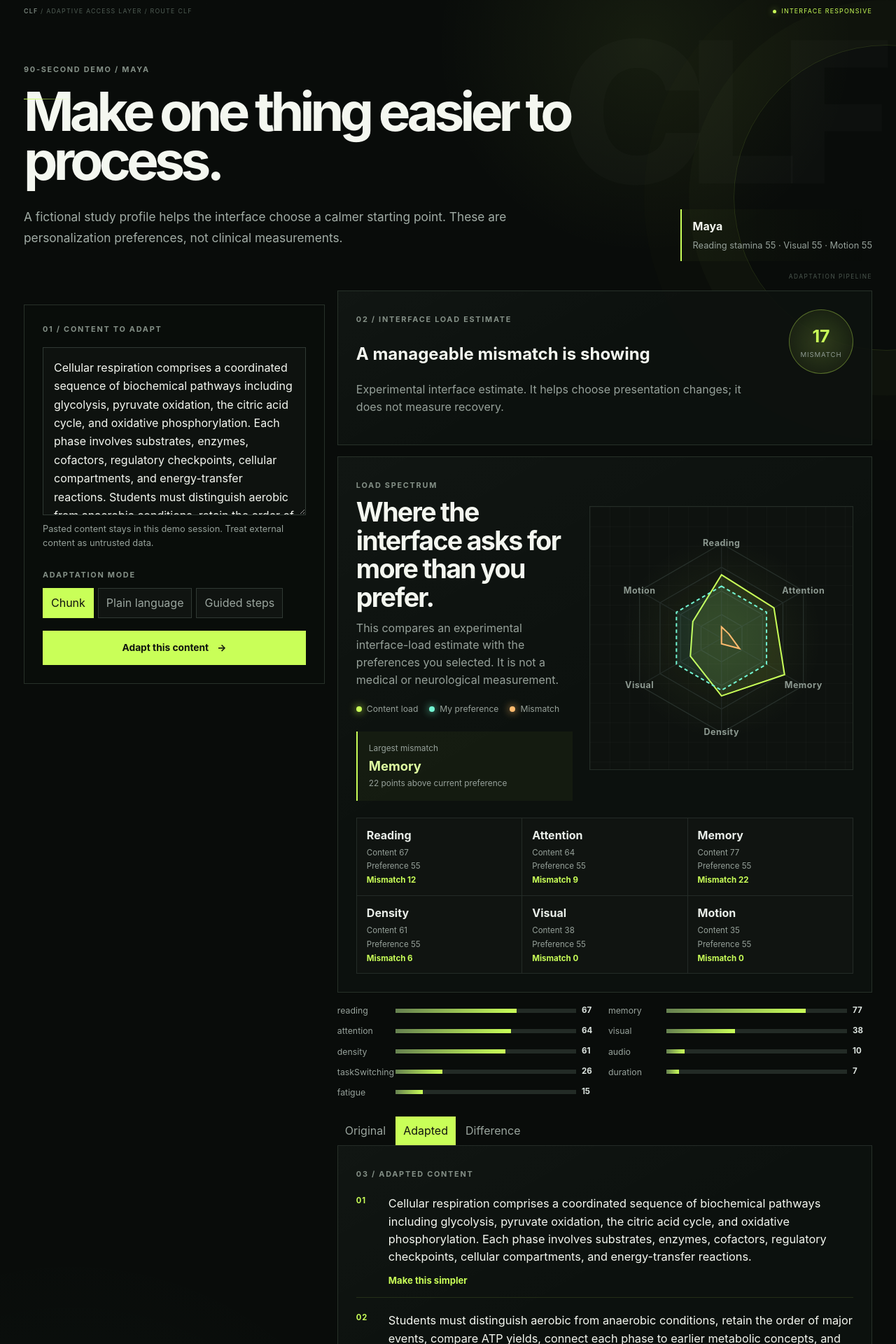
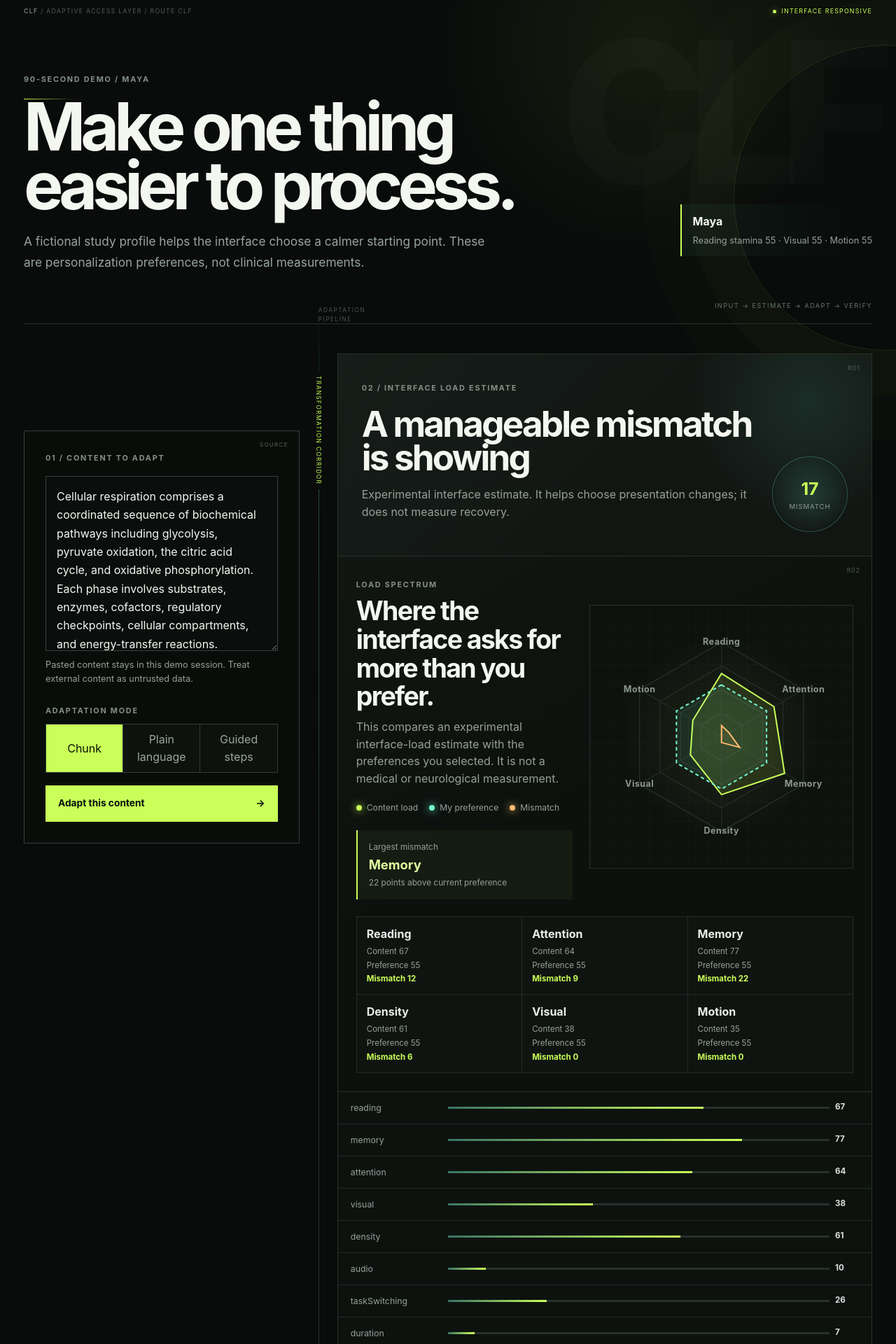
Before and after one commit to ahpa5246-lgtm/cognitive-load-firewall, a Next.js app: page /demo in a window 1280 px wide. Shown: the part 80-2000 px from the top of the page at 70% size. Built offline with nearby package versions, Linux system fonts and the light colour scheme.

Commit message:
CLF-V1: shape the demo as a focus corridor (#3)
* style: add focus corridor for demo

* style: load route-scoped demo experience

* docs: define demo design acceptance

```diff
--- /dev/null
+++ b/app/demo-experience.css
@@ -0,0 +1,461 @@
+/* CLF-V1 — Focus Corridor
+   A route-scoped experience layer for the deterministic demo.
+   No assets, scripts, fonts, or libraries: the signature effect is layout and state. */
+
+[data-route="/demo"] {
+  --route-accent: #73f5d3;
+  --route-accent-rgb: 115, 245, 211;
+  --corridor-line: rgba(115, 245, 211, 0.28);
+  --corridor-soft: rgba(115, 245, 211, 0.055);
+  padding-bottom: 96px;
+}
+
+[data-route="/demo"]::after {
+  background: linear-gradient(90deg, var(--route-accent), transparent);
+}
+
+[data-route="/demo"] .demo-header {
+  position: relative;
+  align-items: end;
+  min-height: 390px;
+  padding: 82px 0 54px;
+  border-bottom: 1px solid #26322c;
+}
+
+[data-route="/demo"] .demo-header::before {
+  content: "INPUT  →  ESTIMATE  →  ADAPT  →  VERIFY";
+  position: absolute;
+  inset: auto 0 18px auto;
+  color: #65736b;
+  font-size: 0.58rem;
+  letter-spacing: 0.15em;
+  white-space: nowrap;
+}
+
+[data-route="/demo"] .demo-header > div:first-child {
+  max-width: 900px;
+}
+
+[data-route="/demo"] .demo-header h1 {
+  max-width: 850px;
+  margin: 18px 0 24px;
+  font-size: clamp(3.8rem, 7.4vw, 7.7rem);
+  line-height: 0.88;
+  letter-spacing: -0.074em;
+  text-wrap: balance;
+}
+
+[data-route="/demo"] .demo-header .lede {
+  max-width: 680px;
+  color: #98a59d;
+  line-height: 1.75;
+}
+
+[data-route="/demo"] .profile-chip {
+  min-width: 270px;
+  margin-bottom: 42px;
+  border-left-color: var(--route-accent);
+  background: linear-gradient(90deg, var(--corridor-soft), transparent);
+}
+
+[data-route="/demo"] .workspace {
+  position: relative;
+  grid-template-columns: minmax(270px, 0.68fr) minmax(0, 1.32fr);
+  gap: 54px;
+  padding-top: 42px;
+}
+
+[data-route="/demo"] .workspace::before {
+  content: "";
+  position: absolute;
+  top: 42px;
+  bottom: 0;
+  left: calc((100% - 54px) * 0.34 + 27px);
+  width: 1px;
+  background: linear-gradient(transparent, var(--corridor-line) 8%, #29342e 34%, #29342e 90%, transparent);
+}
+
+[data-route="/demo"] .workspace::after {
+  content: "TRANSFORMATION CORRIDOR";
+  position: absolute;
+  top: 67px;
+  left: calc((100% - 54px) * 0.34 + 27px);
+  padding: 7px 0;
+  color: var(--route-accent);
+  background: #090c0a;
+  font-size: 0.52rem;
+  letter-spacing: 0.17em;
+  writing-mode: vertical-rl;
+  transform: translateX(-50%);
+}
+
+[data-route="/demo"] .input-panel {
+  top: 110px;
+  padding: 30px;
+  border-color: #34413a;
+  background:
+    linear-gradient(160deg, var(--corridor-soft), transparent 42%),
+    #0d120f;
+}
+
+[data-route="/demo"] .input-panel::after {
+  content: "SOURCE";
+  position: absolute;
+  top: 13px;
+  right: 15px;
+  color: #56635b;
+  font-size: 0.5rem;
+  letter-spacing: 0.16em;
+}
+
+[data-route="/demo"] .input-panel textarea {
+  min-height: 250px;
+  font-size: 1rem;
+  border-color: #35423b;
+  background: #0a0e0c;
+  caret-color: var(--route-accent);
+}
+
+[data-route="/demo"] .segmented {
+  display: grid;
+  grid-template-columns: repeat(3, 1fr);
+  gap: 1px;
+  border: 1px solid #303b35;
+  background: #303b35;
+}
+
+[data-route="/demo"] .segmented button,
+[data-route="/demo"] .feedback-buttons button,
+[data-route="/demo"] .view-tabs button {
+  min-height: 44px;
+}
+
+[data-route="/demo"] .segmented button {
+  border: 0;
+  border-radius: 0;
+  padding: 9px 8px;
+  background: #0d120f;
+}
+
+[data-route="/demo"] .segmented button.selected {
+  background: var(--route-accent);
+  color: #07110d;
+}
+
+[data-route="/demo"] .primary.full {
+  min-height: 52px;
+  justify-content: space-between;
+  border-color: var(--route-accent);
+  background: var(--route-accent);
+  color: #07110d;
+}
+
+[data-route="/demo"] .primary.full:disabled {
+  cursor: wait;
+  opacity: 0.68;
+}
+
+[data-route="/demo"] .results-panel {
+  min-width: 0;
+  display: grid;
+  gap: 0;
+  counter-reset: corridor-result;
+}
+
+[data-route="/demo"] .results-panel > .panel,
+[data-route="/demo"] .results-panel > details {
+  counter-increment: corridor-result;
+  margin-top: 0;
+  border-bottom: 0;
+}
+
+[data-route="/demo"] .results-panel > .panel:last-child,
+[data-route="/demo"] .results-panel > details:last-child {
+  border-bottom: 1px solid #273129;
+}
+
+[data-route="/demo"] .results-panel > .panel::after,
+[data-route="/demo"] .results-panel > details::after {
+  content: "R" counter(corridor-result, decimal-leading-zero);
+  position: absolute;
+  top: 14px;
+  right: 16px;
+  color: #526058;
+  font-size: 0.52rem;
+  letter-spacing: 0.14em;
+}
+
+[data-route="/demo"] .load-summary {
+  min-height: 190px;
+  align-items: end;
+  padding: 34px;
+  background:
+    radial-gradient(circle at 88% 24%, rgba(115, 245, 211, 0.1), transparent 24%),
+    linear-gradient(135deg, rgba(115, 245, 211, 0.035), transparent 58%),
+    var(--paper);
+}
+
+[data-route="/demo"] .load-summary h2 {
+  max-width: 620px;
+  margin: 16px 0 8px;
+  font-size: clamp(2rem, 4vw, 4.2rem);
+  line-height: 0.95;
+  letter-spacing: -0.055em;
+}
+
+[data-route="/demo"] .spectrum {
+  width: 108px;
+  height: 108px;
+  border-radius: 50%;
+  border-color: var(--corridor-line);
+  background: radial-gradient(circle, rgba(115, 245, 211, 0.16), rgba(115, 245, 211, 0.025) 68%, transparent 69%);
+}
+
+[data-route="/demo"] .spectrum strong {
+  color: var(--route-accent);
+}
+
+[data-route="/demo"] .metrics {
+  grid-template-columns: 1fr;
+  gap: 0;
+  margin: 0;
+  border: 1px solid #273129;
+  border-bottom: 0;
+  background: #0d120f;
+}
+
+[data-route="/demo"] .metric {
+  grid-template-columns: minmax(84px, 0.24fr) 1fr 34px;
+  min-height: 46px;
+  padding: 0 18px;
+  border-bottom: 1px solid #222c26;
+}
+
+[data-route="/demo"] .metric:last-child {
+  border-bottom: 0;
+}
+
+[data-route="/demo"] .meter {
+  height: 3px;
+  background: #26312b;
+}
+
+[data-route="/demo"] .meter i {
+  background: linear-gradient(90deg, #3a7465, var(--route-accent));
+}
+
+[data-route="/demo"] .view-tabs {
+  position: sticky;
+  top: 78px;
+  z-index: 12;
+  gap: 0;
+  margin: 0;
+  border: 1px solid #273129;
+  background: rgba(9, 12, 10, 0.94);
+  backdrop-filter: blur(12px);
+}
+
+[data-route="/demo"] .view-tabs button {
+  flex: 1;
+  color: #8e9b93;
+  letter-spacing: 0.04em;
+}
+
+[data-route="/demo"] .view-tabs button.active {
+  color: #07110d;
+  background: var(--route-accent);
+}
+
+[data-route="/demo"] .content-view {
+  min-height: 330px;
+  padding: 34px;
+}
+
+[data-route="/demo"] .content-view.adapted {
+  background:
+    linear-gradient(90deg, var(--corridor-soft), transparent 32%),
+    #0f1511;
+}
+
+[data-route="/demo"] .chunk {
+  display: grid;
+  grid-template-columns: 38px minmax(0, 1fr);
+  gap: 12px;
+  padding: 18px 0;
+  margin: 0;
+}
+
+[data-route="/demo"] .chunk-number {
+  position: static;
+  align-self: start;
+  padding-top: 0.22em;
+  color: var(--route-accent);
+}
+
+[data-route="/demo"] .chunk p,
+[data-route="/demo"] .chunk .text-button {
+  grid-column: 2;
+}
+
+[data-route="/demo"] .aftercare {
+  grid-template-columns: minmax(180px, 0.55fr) 1fr;
+  align-items: start;
+  padding: 30px 34px;
+}
+
+[data-route="/demo"] .aftercare > :not(:first-child):not(.feedback-buttons) {
+  grid-column: 1 / -1;
+}
+
+[data-route="/demo"] .feedback-buttons {
+  display: grid;
+  grid-template-columns: repeat(2, 1fr);
+}
+
+[data-route="/demo"] .feedback-buttons button {
+  border-radius: 0;
+}
+
+[data-route="/demo"] .receipt {
+  position: relative;
+  padding: 26px 34px;
+}
+
+[data-route="/demo"] .receipt summary {
+  min-height: 44px;
+  display: flex;
+  align-items: center;
+  justify-content: space-between;
+  gap: 16px;
+}
+
+[data-route="/demo"] .safety-notice {
+  border-left: 4px solid #ffbb6e;
+}
+
+html[data-calm="true"] [data-route="/demo"] .workspace::after,
+html[data-calm="true"] [data-route="/demo"] .demo-header::before {
+  opacity: 0.62;
+}
+
+html[data-contrast="true"] [data-route="/demo"] {
+  --corridor-line: rgba(255, 255, 255, 0.72);
+}
+
+@media (max-width: 940px) {
+  [data-route="/demo"] .demo-header {
+    min-height: auto;
+    display: block;
+    padding-top: 62px;
+  }
+
+  [data-route="/demo"] .profile-chip {
+    max-width: 420px;
+    margin: 28px 0 42px;
+  }
+
+  [data-route="/demo"] .workspace {
+    grid-template-columns: 1fr;
+    gap: 30px;
+  }
+
+  [data-route="/demo"] .workspace::before {
+    inset: 18px 0 auto 0;
+    width: auto;
+    height: 1px;
+    background: linear-gradient(90deg, transparent, var(--corridor-line), transparent);
+  }
+
+  [data-route="/demo"] .workspace::after {
+    top: 6px;
+    left: 50%;
+    writing-mode: horizontal-tb;
+    transform: translateX(-50%);
+    white-space: nowrap;
+  }
+
+  [data-route="/demo"] .input-panel {
+    position: static;
+  }
+
+  [data-route="/demo"] .view-tabs {
+    top: 68px;
+  }
+}
+
+@media (max-width: 620px) {
+  [data-route="/demo"] {
+    padding-bottom: 58px;
+  }
+
+  [data-route="/demo"] .demo-header {
+    padding: 48px 0 44px;
+  }
+
+  [data-route="/demo"] .demo-header::before {
+    content: "INPUT → ADAPT → VERIFY";
+    right: auto;
+    left: 0;
+    max-width: 100%;
+    overflow: hidden;
+  }
+
+  [data-route="/demo"] .demo-header h1 {
+    font-size: clamp(3.2rem, 16vw, 4.8rem);
+  }
+
+  [data-route="/demo"] .input-panel,
+  [data-route="/demo"] .load-summary,
+  [data-route="/demo"] .content-view,
+  [data-route="/demo"] .aftercare,
+  [data-route="/demo"] .receipt {
+    padding: 24px 18px;
+  }
+
+  [data-route="/demo"] .segmented {
+    grid-template-columns: 1fr;
+  }
+
+  [data-route="/demo"] .load-summary {
+    display: grid;
+    min-height: 0;
+  }
+
+  [data-route="/demo"] .spectrum {
+    width: 92px;
+    height: 92px;
+  }
+
+  [data-route="/demo"] .view-tabs {
+    overflow-x: auto;
+    scrollbar-width: thin;
+  }
+
+  [data-route="/demo"] .view-tabs button {
+    min-width: 104px;
+  }
+
+  [data-route="/demo"] .aftercare {
+    grid-template-columns: 1fr;
+  }
+
+  [data-route="/demo"] .feedback-buttons {
+    grid-template-columns: 1fr;
+  }
+
+  [data-route="/demo"] .receipt summary span {
+    float: none;
+  }
+}
+
+@media (prefers-reduced-motion: reduce) {
+  [data-route="/demo"] .workspace::before,
+  [data-route="/demo"] .meter i {
+    transition: none;
+  }
+}
+
+html[data-reduced="true"] [data-route="/demo"] .workspace::before,
+html[data-reduced="true"] [data-route="/demo"] .meter i {
+  transition: none;
+}
--- a/app/layout.tsx
+++ b/app/layout.tsx
@@ -1,6 +1,7 @@
 import type { Metadata } from "next";
 import "./globals.css";
 import "./experience.css";
+import "./demo-experience.css";
 
 export const metadata: Metadata = {
   title: "Cognitive Load Firewall",
```
Also changed, not shown: 1 other file (tests, documents, lock files or other folders).
